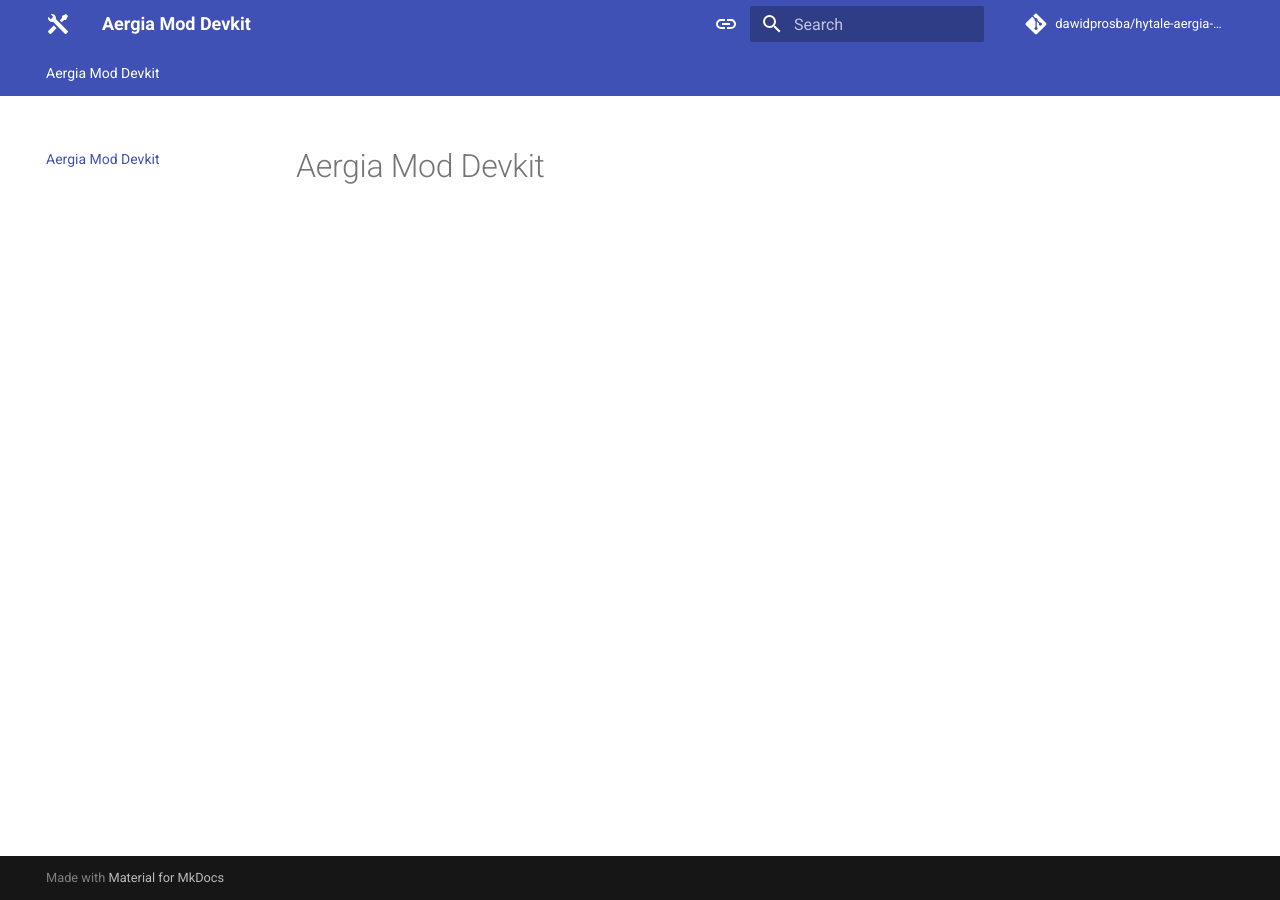
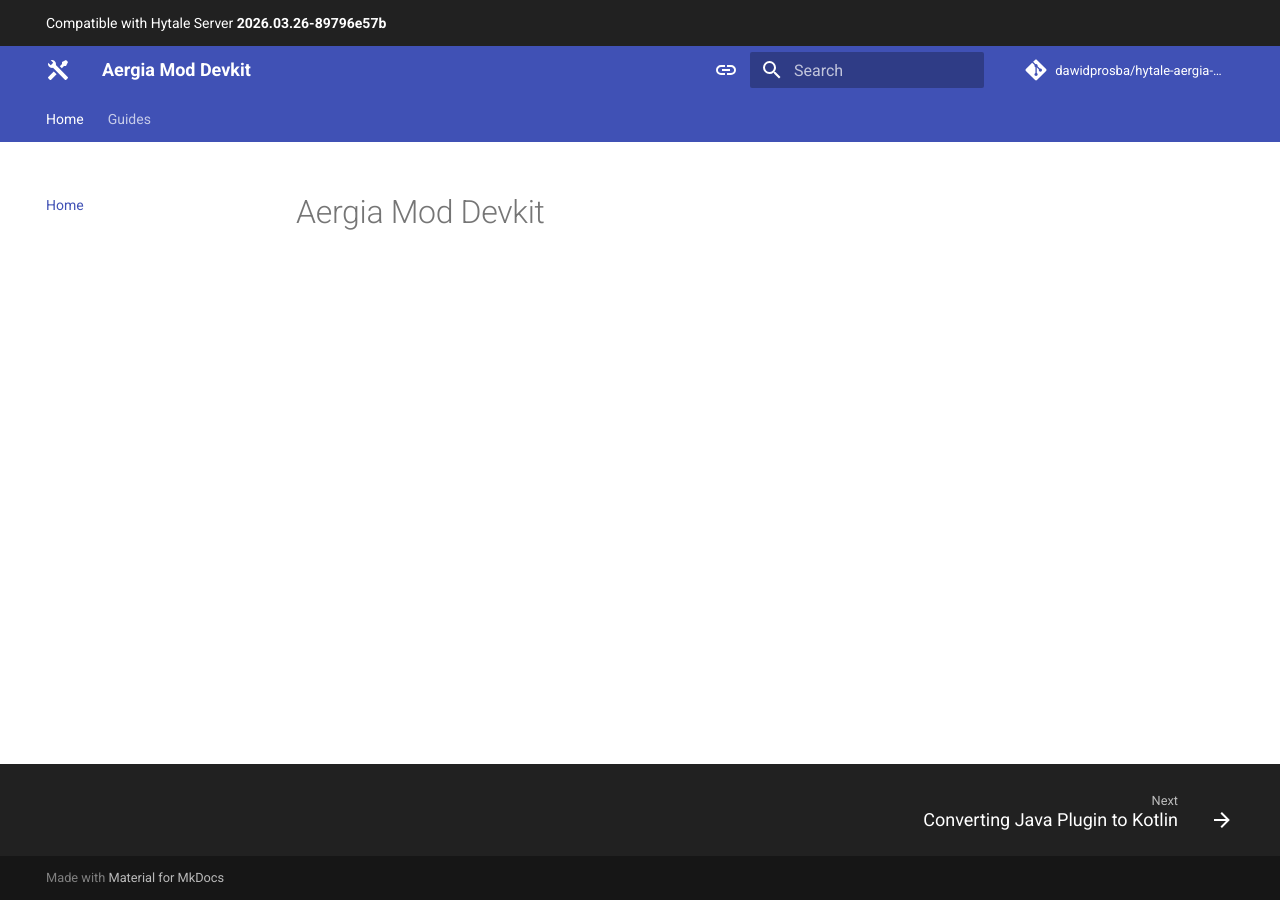
Before and after one commit to dawidprosba/hytale-aergia-mod-devkit, an MkDocs documentation site: the page built from docs/index.md, in a window 1280 px wide. Built offline with MkDocs 1.6.1 and Material for MkDocs 9.7.7, drawn with Linux system fonts in a browser that asks for light colours; comment, search, counter and statistics services are not loaded; the version menu is left out.

Commit message:
Add mike versioning, custom overrides, and java-to-kotlin guide
- Add mike for versioned docs deployment with make deploy target
- Configure MkDocs custom overrides directory and nav structure
- Add java-to-kotlin conversion guide
- Add node_modules to .gitignore

```diff
--- a/mkdocs.yml
+++ b/mkdocs.yml
@@ -3,9 +3,12 @@ site_url: https://dawidprosba.github.io/hytale-aergia-mod-devkit/
 repo_url: https://github.com/dawidprosba/hytale-aergia-mod-devkit
 repo_name: dawidprosba/hytale-aergia-mod-devkit
 docs_dir: docs
+watch:
+  - overrides
 
 theme:
   name: material
+  custom_dir: overrides
   icon:
     logo: material/tools
   palette:
@@ -59,3 +62,13 @@ markdown_extensions:
   - md_in_html
   - tables
   - footnotes
+
+extra:
+  server_version: "2026.03.26-89796e57b"
+  version:
+    provider: mike
+
+nav:
+  - Home: index.md
+  - Guides:
+    - Converting Java Plugin to Kotlin: java-to-kotlin.md
--- /dev/null
+++ b/overrides/main.html
@@ -0,0 +1,5 @@
+{% extends "base.html" %}
+
+{% block announce %}
+  Compatible with Hytale Server <strong>{{ config.extra.server_version }}</strong>
+{% endblock %}
--- a/requirements.txt
+++ b/requirements.txt
@@ -1 +1,2 @@
 mkdocs-material
+mike
```
Also changed, not shown: docs/java-to-kotlin.md (added, +146 -0 lines), 2 other files.
